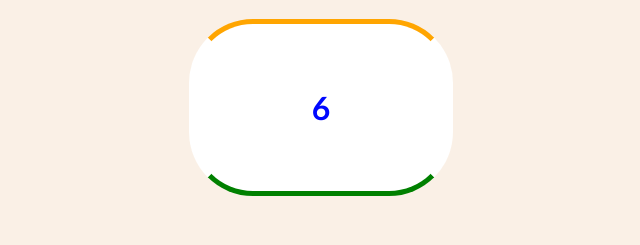
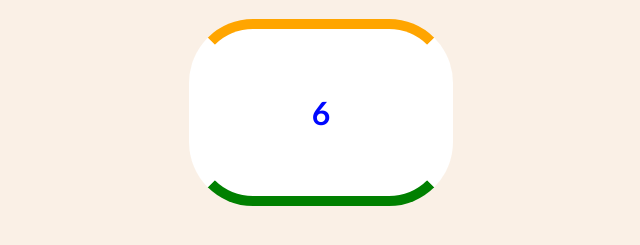
Before and after one commit to Balajiprasath107/Call-back-hell-task, a plain HTML site: page index.html in a window 1280 px wide. Shown: the part 191-436 px from the top of the page, without its empty margins (319-959 px from the left). Drawn offline with Linux system fonts and the light colour scheme.

Commit message:
Add files via upload

```diff
--- a/style.css
+++ b/style.css
@@ -12,12 +12,11 @@ div{
     align-items: center;
     justify-content: center;
     color: rgb(0, 8, 255);
-    border: 1px solid magenta;
     font-size: xx-large;
     margin: auto 500px;
     padding: 2em 0;
     border-radius: 2em;
-    border:5px solid;
+    border:10px solid;
     border-color: orange white green white;
     background-color: white;
 }
```
